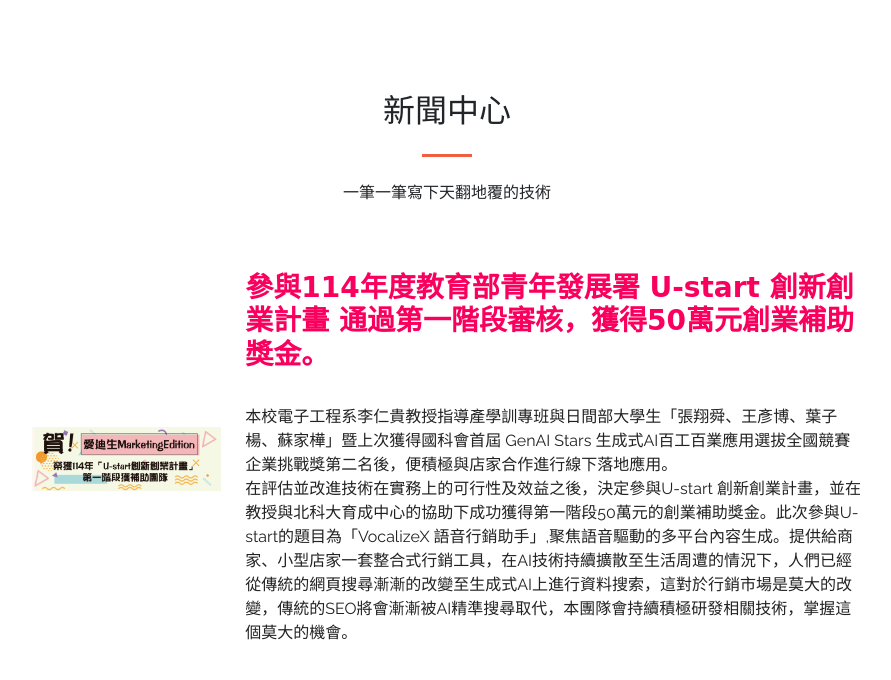
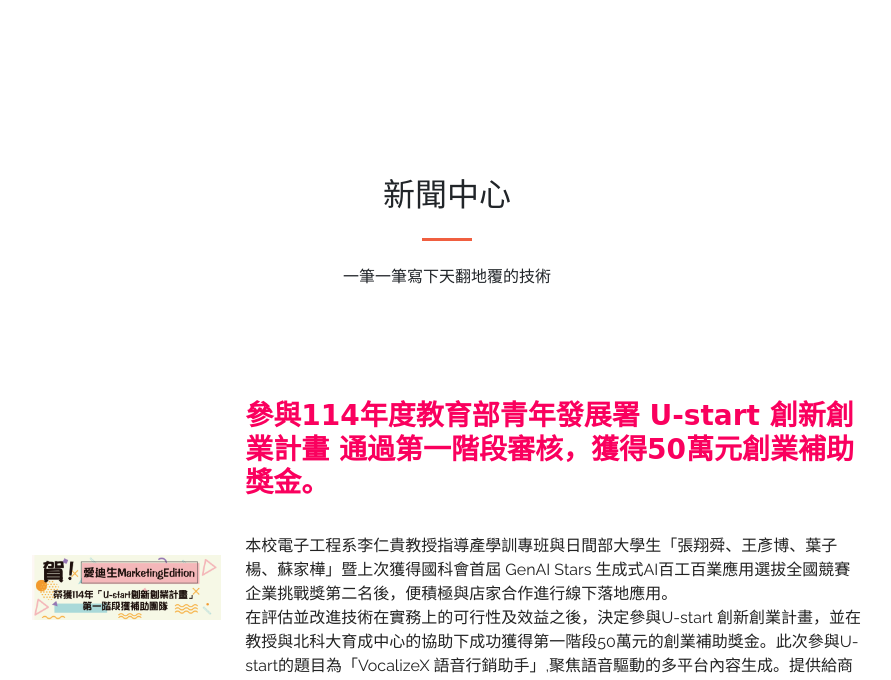
Before and after one commit to maxyeh0817/Edition, a plain HTML site: page index.html in a window 1280 px wide. Shown: the part 1493-2173 px from the top of the page, without its empty margins (193-1084 px from the left). Drawn offline with nearby package versions, Linux system fonts and the light colour scheme; files whose address does not match are found by name; a web font is replaced by a local one.

Commit message:
1.5.1update

```diff
--- a/index.html
+++ b/index.html
@@ -98,12 +98,10 @@
             </div>
         </div>
         <div class="news-block">
-            <div class="row">
-                <div class="col-lg-8 text-center mx-auto">
-                    <h2 class="section-heading">新聞中心</h2>
-                    <hr class="my-4">
-                    <p class="mb-5">一筆一筆寫下天翻地覆的技術</p>
-                </div>
+            <div class="col-lg-12 text-center" style="padding:44px;">
+                <h2 class="section-heading"><span style="color:rgb(0, 0, 0);"><br><span style="color: rgb(33, 37, 41);">新聞中心</span></span></h2>
+                <hr class="my-4">
+                <p class="mb-5">一筆一筆寫下天翻地覆的技術</p>
             </div>
             <div class="container">
                 <div class="row d-xl-flex justify-content-xl-center">
```
